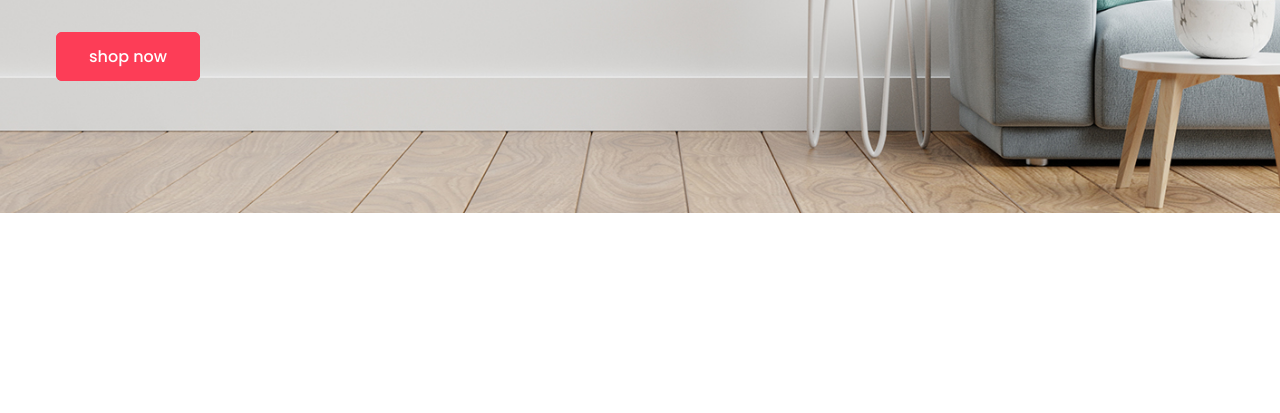
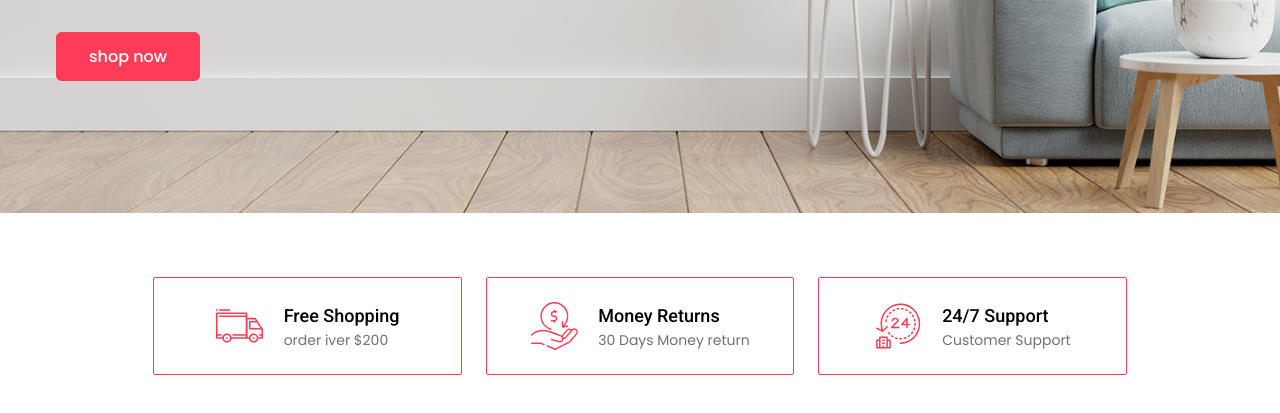
Before and after one commit to ProgrammerShipon/rafcart-market, a website: page dist/index.html in a window 1280 px wide. Shown: the part 469-882 px from the top of the page. Before the commit the page ends 800 px from the top, so only its background shows below. Drawn offline with Linux system fonts and the light colour scheme.

Commit message:
make feature section and styling

```diff
--- a/dist/index.html
+++ b/dist/index.html
@@ -229,5 +229,56 @@
       </div>
     </div>
     <!-- banner end -->
+
+    <!-- Feature section start -->
+    <div class="container py-16">
+      <div class="w-10/12 grid grid-cols-3 gap-6 mx-auto justify-center">
+        <!-- single feature start -->
+        <div
+          class="border border-primary rounded-sm px-3 py-6 flex justify-center items-center gap-5"
+        >
+          <img
+            src="./images/icons/delivery-van.svg"
+            class="w-12 h-12 object-contain"
+          />
+          <div>
+            <h4 class="font-medium capitalize text-lg">Free shopping</h4>
+            <p class="text-gray-500 text-sm">order iver $200</p>
+          </div>
+        </div>
+        <!-- single feature end -->
+
+        <!-- single feature start -->
+        <div
+          class="border border-primary rounded-sm px-3 py-6 flex justify-center items-center gap-5"
+        >
+          <img
+            src="./images/icons/money-back.svg"
+            class="w-12 h-12 object-contain"
+          />
+          <div>
+            <h4 class="font-medium capitalize text-lg">Money returns</h4>
+            <p class="text-gray-500 text-sm">30 Days Money return</p>
+          </div>
+        </div>
+        <!-- single feature end -->
+
+        <!-- single feature start -->
+        <div
+          class="border border-primary rounded-sm px-3 py-6 flex justify-center items-center gap-5"
+        >
+          <img
+            src="./images/icons/service-hours.svg"
+            class="w-12 h-12 object-contain"
+          />
+          <div>
+            <h4 class="font-medium capitalize text-lg">24/7 Support</h4>
+            <p class="text-gray-500 text-sm">Customer Support</p>
+          </div>
+        </div>
+        <!-- single feature end -->
+      </div>
+    </div>
+    <!-- Feature section end -->
   </body>
 </html>
```
Also changed, not shown: dist/style.css.
